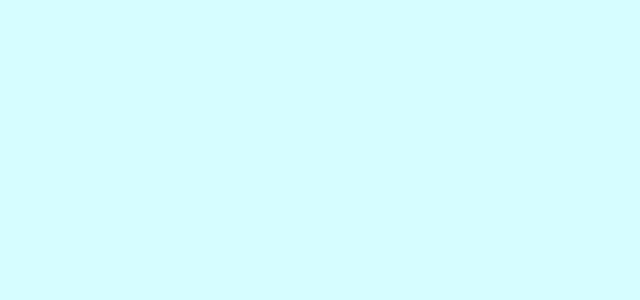
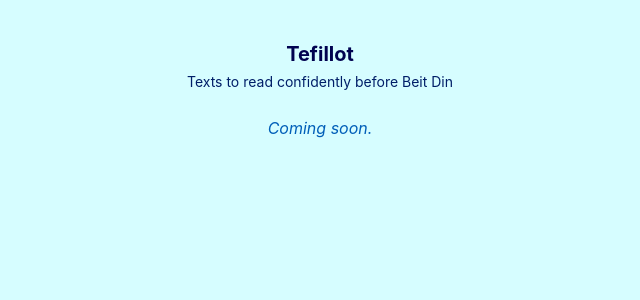
Before and after one commit to KerryCX/jewish-journey, a React (Vite) app: page /tefillot in a window 1280 px wide. Before the commit this address had no page. Shown: the top 300 px of the page, without its empty margins (320-960 px from the left). Built offline with nearby package versions, Linux system fonts and the light colour scheme; a web font is replaced by a local one.

Commit message:
feat: add /tefillot route stub and subtle link from Berakhot page

```diff
--- a/src/App.jsx
+++ b/src/App.jsx
@@ -1,5 +1,6 @@
 import { Routes, Route } from "react-router-dom";
 import BlessingLookup from "./components/BlessingLookup";
+import Tefillot from "./pages/Tefillot";
 
 function App() {
   return (
@@ -22,6 +23,7 @@ function App() {
               </>
             }
           />
+          <Route path='/tefillot' element={<Tefillot />} />
         </Routes>
       </div>
     </div>
--- a/src/components/BlessingLookup.jsx
+++ b/src/components/BlessingLookup.jsx
@@ -101,6 +101,14 @@ function BlessingLookup() {
           </>
         )}
       </div>
+      <p className='mt-8 text-center text-xs text-ink-soft'>
+        <a
+          href='/tefillot'
+          className='underline underline-offset-2 hover:text-ink'
+        >
+          Tefillot
+        </a>
+      </p>
     </div>
   );
 }
--- /dev/null
+++ b/src/pages/Tefillot.jsx
@@ -0,0 +1,17 @@
+const Tefillot = () => {
+  return (
+    <>
+      <header className='mb-6 text-center'>
+        <h1 className='text-xl font-bold'>Tefillot</h1>
+        <p className='mt-1 text-sm text-ink-soft'>
+          Texts to read confidently before Beit Din
+        </p>
+      </header>
+      <main>
+        <p className='text-center italic text-accent'>Coming soon.</p>
+      </main>
+    </>
+  );
+};
+
+export default Tefillot;
```
